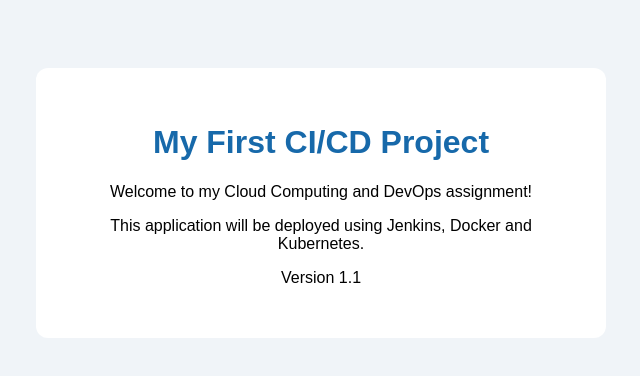
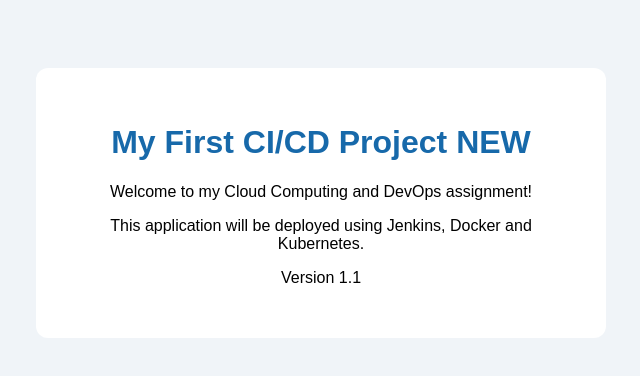
Before and after one commit to RythamAgarwal07/cicd-pipeline, a plain HTML site: page index.html in a window 1280 px wide. Shown: the whole page, without its empty margins (319-959 px from the left). Drawn offline with Linux system fonts and the light colour scheme.

Commit message:
Update index.html

```diff
--- a/index.html
+++ b/index.html
@@ -3,7 +3,7 @@
 <head>
     <meta charset="UTF-8">
     <meta name="viewport" content="width=device-width, initial-scale=1.0">
-    <title>CCA 2 - CI/CD NEW</title>
+    <title>CCA 2 - CI/CD Demo</title>
     <style>
         body {
             font-family: Arial, sans-serif;
@@ -25,7 +25,7 @@
 </head>
 <body>
     <div class="card">
-        <h1>My First CI/CD Project</h1>
+        <h1>My First CI/CD Project NEW</h1>
         <p>Welcome to my Cloud Computing and DevOps assignment!</p>
         <p>This application will be deployed using Jenkins, Docker and Kubernetes.</p>
         <p id="version">Version 1.1</p>
```
